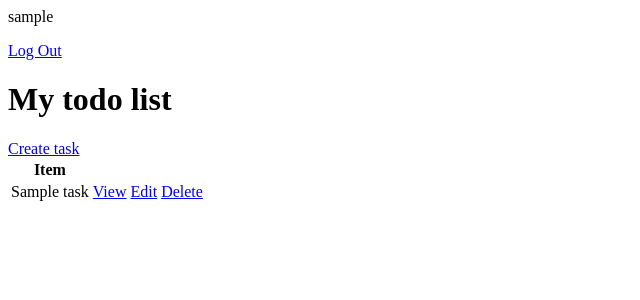
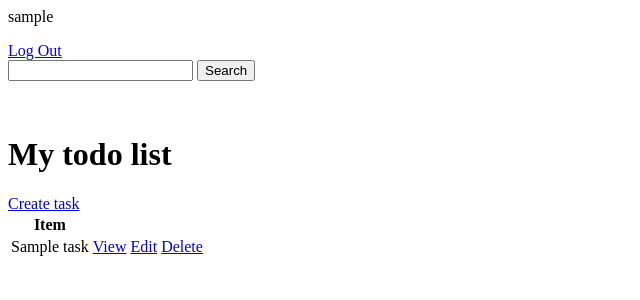
Before and after one commit to KariSpace/django-todo-app, a Django app: page / in a window 1280 px wide. Shown: the top 300 px of the page, without its empty margins (0-640 px from the left). Run offline with Django 3.2, Linux system fonts and the light colour scheme; a user stored in the database is signed in; tables that the repository leaves empty hold one stand-in row (values such as "Sample post").

Commit message:
Search function

```diff
--- a/todo/todo_list/templates/todo_list/task_list.html
+++ b/todo/todo_list/templates/todo_list/task_list.html
@@ -3,7 +3,11 @@
 <a href="{% url 'logout' %}">Log Out</a> {% else %}
 <a href="{% url 'login' %}">Log In</a> {% endif %}
 
-
+<form method="GET">
+    <input type="text" name="search" value="{{search_input}}">
+    <input type="submit" value="Search">
+</form>
+<br>
 <h1 class="h1">My todo list</h1>
 <a href="{% url  'create' %}">Create task</a>
 <table class="table">
--- a/todo/todo_list/views.py
+++ b/todo/todo_list/views.py
@@ -2,6 +2,7 @@
 from multiprocessing import context
 from re import template
 from trace import Trace
+from turtle import title
 from jinja2 import Undefined
 
 # from django.http import HttpResponse
@@ -56,7 +57,13 @@ class TaskList(LoginRequiredMixin, ListView):
       context['tasks'] = context['tasks'].filter(user=self.request.user)
       context['count'] = context['tasks'].filter(complete=False).count()
       context['count_complete'] = context['tasks'].filter(complete=True).count()
+
+      search_input = self.request.GET.get('search') or ''
+      context['tasks'] = context['tasks'].filter(title__icontains=search_input)
+      context['search_input'] = search_input
       return context
+
+
 
 class RegisterPage(FormView):
    template_name = 'todo_list/register.html'
```
